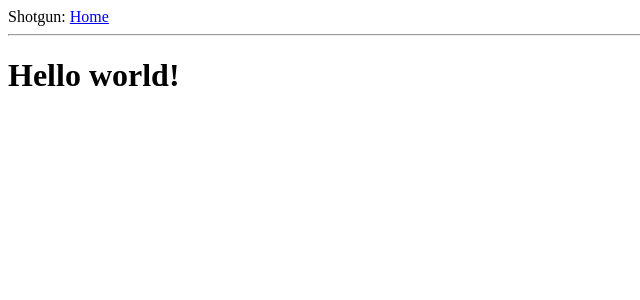
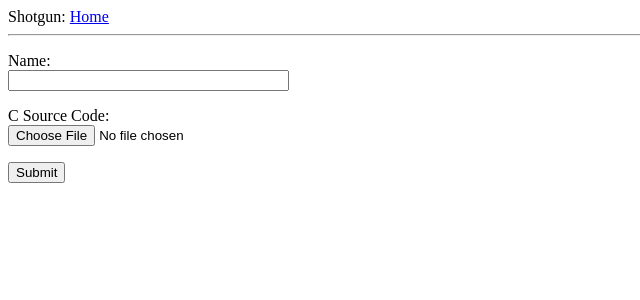
Before and after one commit to nathanmartins/Shotgun, a Flask app: page / in a window 1280 px wide. Shown: the top 300 px of the page, without its empty margins (0-640 px from the left). Run offline with Flask 2, Linux system fonts and the light colour scheme.

Commit message:
Adding form

```diff
--- /dev/null
+++ b/app/forms.py
@@ -0,0 +1,9 @@
+from flask_wtf import FlaskForm
+from wtforms import StringField, SubmitField, FileField
+from wtforms.validators import DataRequired
+
+
+class FileForm(FlaskForm):
+    name = StringField('Name', validators=[DataRequired()])
+    file = FileField('C Source Code', validators=[DataRequired()])
+    submit = SubmitField('Submit')
--- a/app/routes.py
+++ b/app/routes.py
@@ -1,14 +1,24 @@
-from flask import render_template
+from flask import render_template, redirect
 
 from app import app
+from app.forms import FileForm
 
 
-@app.route('/')
-@app.route('/index')
+@app.route('/', methods=['GET', 'POST'])
 def index():
+    form = FileForm()
+
+    if form.validate_on_submit():
+        return redirect('/success')
 
     context = {
         'title': 'Home',
+        'form': form,
     }
 
     return render_template('index.html', **context)
+
+
+@app.route('/success',)
+def success():
+    return 'success'
--- a/app/templates/index.html
+++ b/app/templates/index.html
@@ -1,5 +1,35 @@
 {% extends "base.html" %}
 
 {% block content %}
-    <h1>Hello world!</h1>
+    <form action="" method="post" novalidate>
+        {{ form.hidden_tag() }}
+        <p>
+            {{ form.name.label }}:<br>
+            {{ form.name(size=32) }}
+
+            {% for error in form.name.errors %}
+                <br>
+                <span style="color: red;">[{{ error }}]</span>
+            {% endfor %}
+
+        </p>
+
+        <p>
+            {{ form.file.label }}:
+            <br/>
+            {{ form.file() }}
+
+
+            {% for error in form.file.errors %}
+                <br>
+                <span style="color: red;">[{{ error }}]</span>
+            {% endfor %}
+
+        </p>
+
+
+        <p>{{ form.submit() }}</p>
+    </form>
+
+
 {% endblock %}
--- a/requirements.txt
+++ b/requirements.txt
@@ -1,7 +1,9 @@
 Click==7.0
 Flask==1.0.2
+Flask-WTF==0.14.2
 itsdangerous==1.1.0
 Jinja2==2.10
 MarkupSafe==1.1.1
 python-dotenv==0.10.1
 Werkzeug==0.14.1
+WTForms==2.2.1
```
